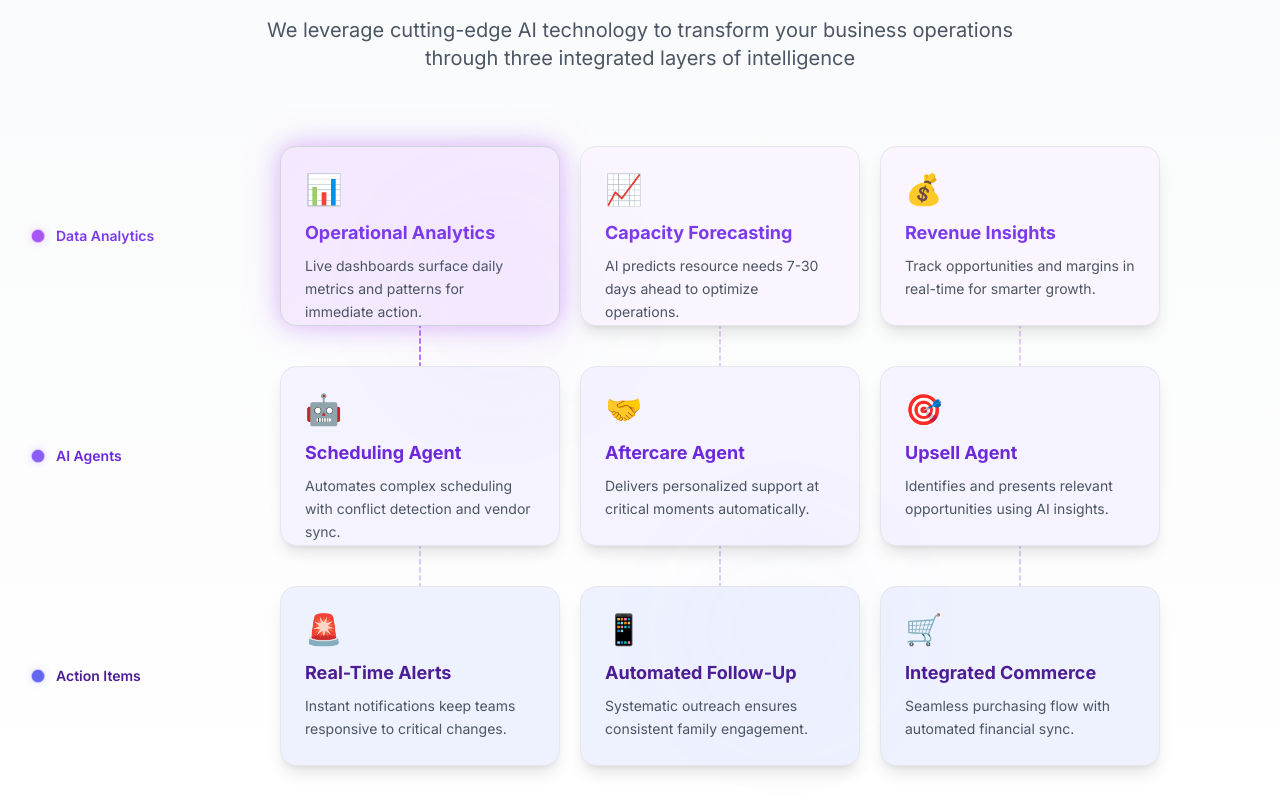
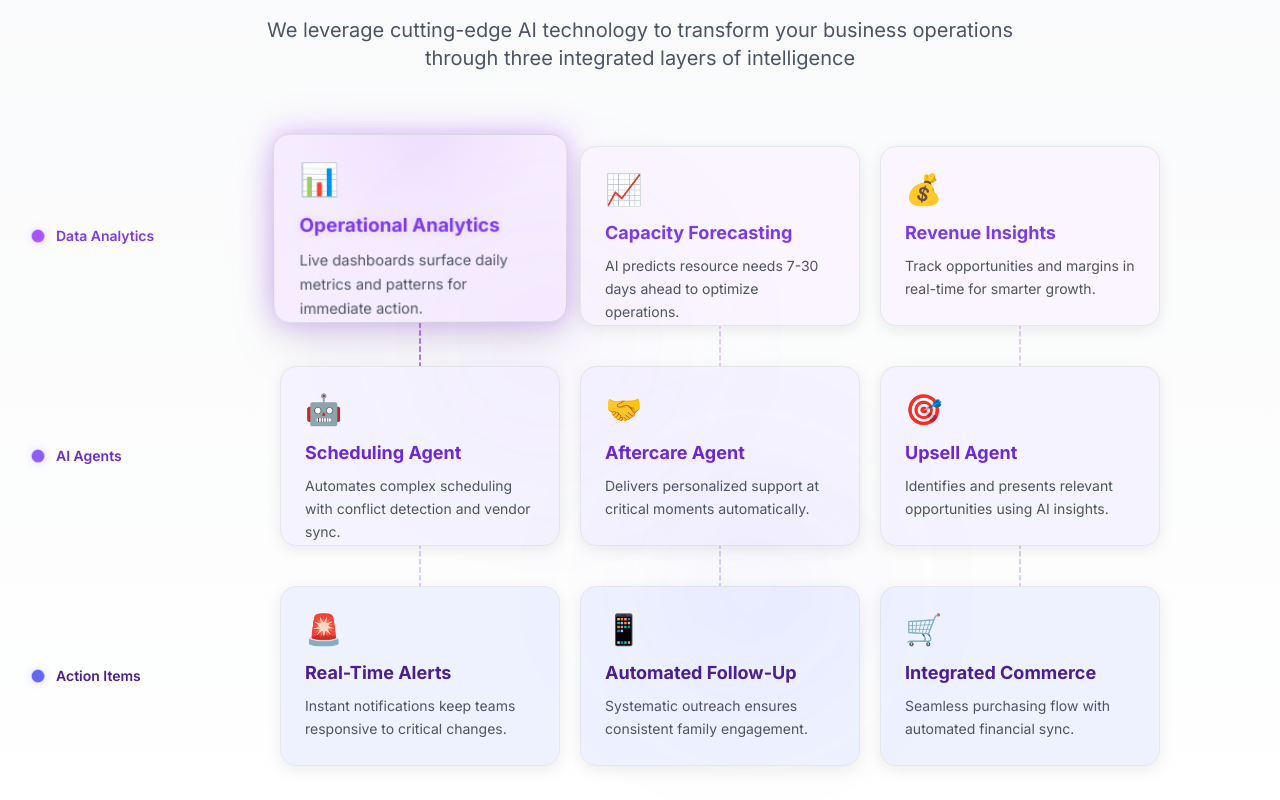
Before and after one commit to CX3302/businessWebsite, a Next.js app: page / in a window 1280 px wide. Shown: the part 920-1720 px from the top of the page. Built offline with nearby package versions, Linux system fonts and the light colour scheme.

Commit message:
modified animations

```diff
--- a/app/components/WhatWeDo.tsx
+++ b/app/components/WhatWeDo.tsx
@@ -117,27 +117,28 @@ const features = [
   }
 ];
 
-// Animated particle with subtle glow
+// Animated particle with enhanced smoothness
 const FlowingParticle = ({ from, to, delay = 0, color }: { from: any; to: any; delay?: number; color: string }) => {
   if (!from || !to) return null;
 
   return (
     <motion.circle
-      r="3"
+      r="2.5"
       fill={color}
-      opacity={0.6}
+      opacity={0.8}
       initial={{ x: from.x, y: from.y, scale: 0 }}
       animate={{
-        x: [from.x, (from.x + to.x) / 2, to.x],
-        y: [from.y, (from.y + to.y) / 2 - 40, to.y],
-        scale: [0, 1, 0],
+        x: [from.x, (from.x + to.x) / 2 + 20, to.x],
+        y: [from.y, (from.y + to.y) / 2 - 50, to.y],
+        scale: [0, 1.2, 0],
+        opacity: [0, 0.8, 0]
       }}
       transition={{
-        duration: 2.5,
+        duration: 2.8,
         delay,
         repeat: Infinity,
-        repeatDelay: 3,
-        ease: "easeInOut"
+        repeatDelay: 2.5,
+        ease: [0.25, 0.1, 0.25, 1] // Custom cubic-bezier for smooth flow
       }}
     />
   );
@@ -191,17 +192,20 @@ const FeatureCard = ({ feature, position, isActive, onHover }: any) => {
   const mouseX = useMotionValue(0);
   const mouseY = useMotionValue(0);
 
-  const rotateX = useSpring(useTransform(mouseY, [-100, 100], [2, -2]), { stiffness: 300, damping: 30 });
-  const rotateY = useSpring(useTransform(mouseX, [-100, 100], [-2, 2]), { stiffness: 300, damping: 30 });
+  const rotateX = useSpring(useTransform(mouseY, [-100, 100], [4, -4]), { stiffness: 400, damping: 40 });
+  const rotateY = useSpring(useTransform(mouseX, [-100, 100], [-4, 4]), { stiffness: 400, damping: 40 });
+  const depth = useSpring(useTransform(mouseX, [-100, 100], [0, 10]), { stiffness: 300, damping: 30 });
 
   const colors = layerColors[feature.layer as keyof typeof layerColors];
 
   const handleMouseMove = (e: React.MouseEvent<HTMLDivElement>) => {
+    if (isActive) return; // Don't apply 3D effect if already active
+
     const rect = e.currentTarget.getBoundingClientRect();
     const x = e.clientX - rect.left - rect.width / 2;
     const y = e.clientY - rect.top - rect.height / 2;
-    mouseX.set(x);
-    mouseY.set(y);
+    mouseX.set(x * 0.5); // Reduced sensitivity for subtlety
+    mouseY.set(y * 0.5);
   };
 
   const handleMouseLeave = () => {
@@ -218,55 +222,101 @@ const FeatureCard = ({ feature, position, isActive, onHover }: any) => {
         top: position.y - 90,
         width: 280,
         height: 180,
-        rotateX,
-        rotateY,
-        transformPerspective: 1000,
-        transformStyle: "preserve-3d"
+        rotateX: isActive ? 0 : rotateX,
+        rotateY: isActive ? 0 : rotateY,
+        transformPerspective: 1200,
+        transformStyle: "preserve-3d",
+        z: isActive ? depth : 0
       }}
-      initial={{ opacity: 0, scale: 0.8, y: 20 }}
-      animate={{ opacity: 1, scale: 1, y: 0 }}
+      initial={{ opacity: 0, scale: 0.9, y: 30 }}
+      animate={{
+        opacity: 1,
+        scale: isActive ? 1.03 : 1,
+        y: isActive ? -8 : 0,
+        rotateX: isActive ? -2 : undefined,
+        rotateY: isActive ? 2 : undefined
+      }}
       transition={{
-        duration: 0.6,
-        delay: feature.row * 0.15 + (feature.id.charCodeAt(0) % 3) * 0.1,
+        duration: 0.7,
+        delay: feature.row * 0.12 + (feature.id.charCodeAt(0) % 3) * 0.08,
         type: "spring",
-        stiffness: 120
+        stiffness: 100,
+        damping: 15
       }}
       onMouseMove={handleMouseMove}
       onMouseLeave={handleMouseLeave}
       onMouseEnter={() => onHover(feature.id)}
     >
       <motion.div
-        className={`relative w-full h-full ${colors.bg} backdrop-blur-sm rounded-2xl p-6 cursor-pointer overflow-hidden border ${
-          isActive ? 'border-gray-300 shadow-xl' : 'border-gray-200 shadow-lg'
+        className={`relative w-full h-full ${colors.bg} backdrop-blur-sm rounded-2xl p-6 cursor-pointer overflow-hidden border transition-all duration-300 ${
+          isActive ? 'border-gray-300 shadow-2xl' : 'border-gray-200 shadow-lg'
         }`}
         style={{
-          boxShadow: isActive ? colors.shadow : undefined
+          boxShadow: isActive ?
+            `${colors.shadow}, 0 25px 50px rgba(0, 0, 0, 0.08)` :
+            '0 4px 15px rgba(0, 0, 0, 0.08)',
+          transform: isActive ? 'translateZ(20px)' : 'translateZ(0px)'
         }}
         whileHover={!isActive ? {
-          scale: 1.02,
-          y: -2,
-          boxShadow: colors.shadow
+          scale: 1.01,
+          y: -3,
+          boxShadow: `${colors.shadow}, 0 15px 30px rgba(0, 0, 0, 0.12)`,
+          transform: 'translateZ(10px)'
         } : {}}
-        transition={{ type: "spring", stiffness: 300, damping: 20 }}
+        transition={{ type: "spring", stiffness: 300, damping: 25 }}
       >
-        {/* Static gradient overlay for active state */}
+        {/* Enhanced gradient overlay for active state */}
         <motion.div
           className={`absolute inset-0 bg-gradient-to-br ${colors.gradient} rounded-2xl`}
           initial={{ opacity: 0 }}
           animate={{
-            opacity: isActive ? 0.08 : 0,
+            opacity: isActive ? 0.06 : 0,
           }}
-          transition={{ duration: 0.3 }}
+          transition={{ duration: 0.4 }}
         />
 
-        {/* Content */}
-        <div className="relative z-10 h-full flex flex-col">
-          <div className="text-3xl mb-3">
+        {/* Subtle inner glow for depth */}
+        <motion.div
+          className="absolute inset-0 rounded-2xl"
+          style={{
+            background: `radial-gradient(circle at 50% 0%, ${colors.glow}15 0%, transparent 50%)`,
+          }}
+          initial={{ opacity: 0 }}
+          animate={{
+            opacity: isActive ? 1 : 0,
+          }}
+          transition={{ duration: 0.4 }}
+        />
+
+        {/* Content with subtle depth */}
+        <div className="relative z-20 h-full flex flex-col">
+          <motion.div
+            className="text-3xl mb-3"
+            animate={isActive ? {
+              y: [0, -2, 0],
+            } : {}}
+            transition={{
+              duration: 3,
+              repeat: Infinity,
+              ease: "easeInOut"
+            }}
+          >
             {feature.icon}
-          </div>
-          <h3 className="text-lg font-bold mb-2" style={{ color: colors.text }}>
+          </motion.div>
+          <motion.h3
+            className="text-lg font-bold mb-2"
+            style={{ color: colors.text }}
+            animate={isActive ? {
+              textShadow: [`0 0 0px ${colors.glow}00`, `0 0 8px ${colors.glow}30`, `0 0 0px ${colors.glow}00`]
+            } : {}}
+            transition={{
+              duration: 2,
+              repeat: Infinity,
+              ease: "easeInOut"
+            }}
+          >
             {feature.title}
-          </h3>
+          </motion.h3>
           <p className="text-sm text-gray-600 leading-relaxed">
             {feature.description}
           </p>
@@ -491,17 +541,35 @@ const WhatWeDo = () => {
             ))}
           </AnimatePresence>
 
-          {/* Subtle background gradients */}
+          {/* Subtle background gradients with enhanced depth */}
           <div className="absolute inset-0 pointer-events-none">
             <motion.div
-              className="absolute top-0 left-1/4 w-80 h-80 rounded-full"
+              className="absolute top-0 left-1/4 w-96 h-96 rounded-full"
               style={{
-                background: 'radial-gradient(circle, rgba(168, 85, 247, 0.03) 0%, transparent 70%)',
-                filter: 'blur(40px)',
+                background: 'radial-gradient(circle, rgba(168, 85, 247, 0.04) 0%, transparent 70%)',
+                filter: 'blur(60px)',
               }}
               animate={{
-                x: [-20, 20, -20],
-                y: [-15, 15, -15],
+                x: [-30, 30, -30],
+                y: [-20, 20, -20],
+                scale: [1, 1.1, 1]
+              }}
+              transition={{
+                duration: 20,
+                repeat: Infinity,
+                ease: "easeInOut"
+              }}
+            />
+            <motion.div
+              className="absolute bottom-0 right-1/4 w-96 h-96 rounded-full"
+              style={{
+                background: 'radial-gradient(circle, rgba(99, 102, 241, 0.04) 0%, transparent 70%)',
+                filter: 'blur(60px)',
+              }}
+              animate={{
+                x: [30, -30, 30],
+                y: [20, -20, 20],
+                scale: [1.1, 1, 1.1]
               }}
               transition={{
                 duration: 25,
@@ -509,20 +577,23 @@ const WhatWeDo = () => {
                 ease: "easeInOut"
               }}
             />
+
+            {/* Additional floating element for depth */}
             <motion.div
-              className="absolute bottom-0 right-1/4 w-80 h-80 rounded-full"
+              className="absolute top-1/2 left-1/2 w-64 h-64 rounded-full"
               style={{
-                background: 'radial-gradient(circle, rgba(99, 102, 241, 0.03) 0%, transparent 70%)',
+                background: 'radial-gradient(circle, rgba(139, 92, 246, 0.02) 0%, transparent 70%)',
                 filter: 'blur(40px)',
+                transform: 'translate(-50%, -50%)'
               }}
               animate={{
-                x: [20, -20, 20],
-                y: [15, -15, 15],
+                rotate: [0, 360],
+                scale: [0.8, 1.2, 0.8]
               }}
               transition={{
                 duration: 30,
                 repeat: Infinity,
-                ease: "easeInOut"
+                ease: "linear"
               }}
             />
           </div>
```
